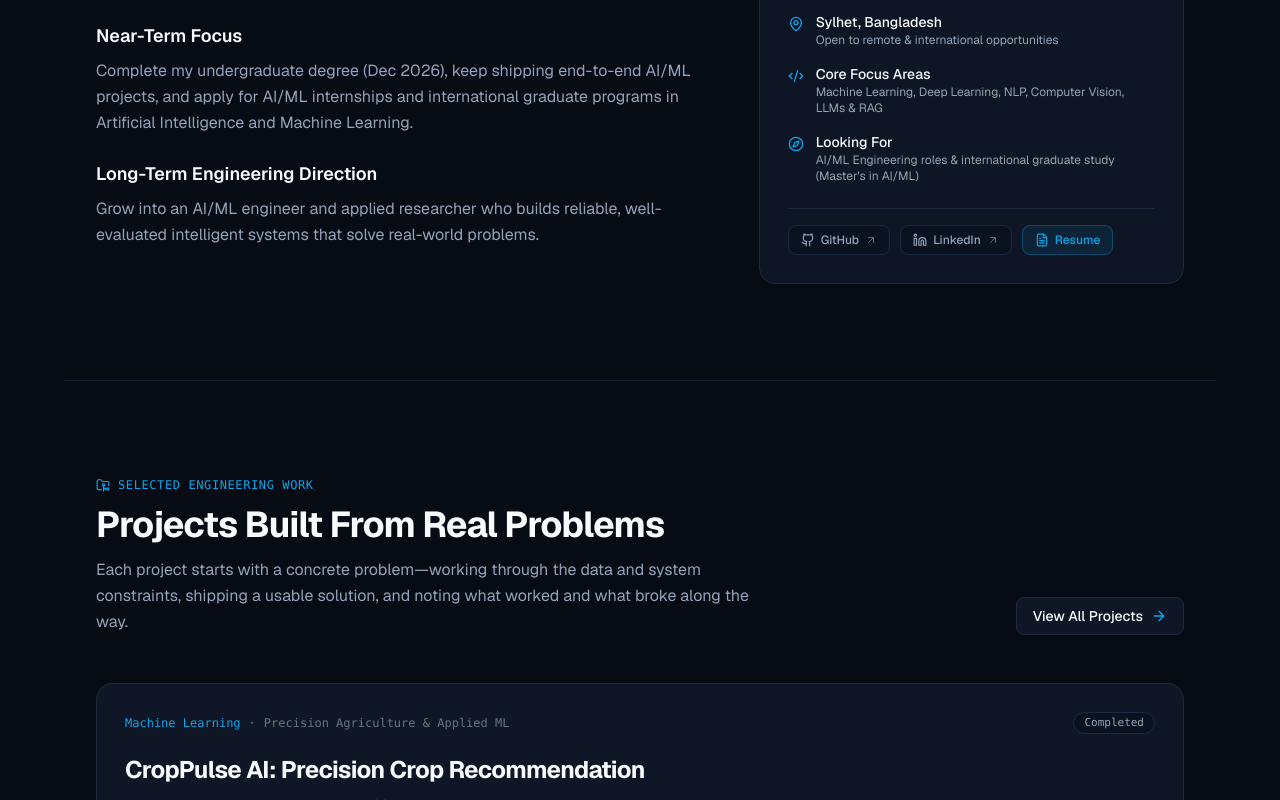
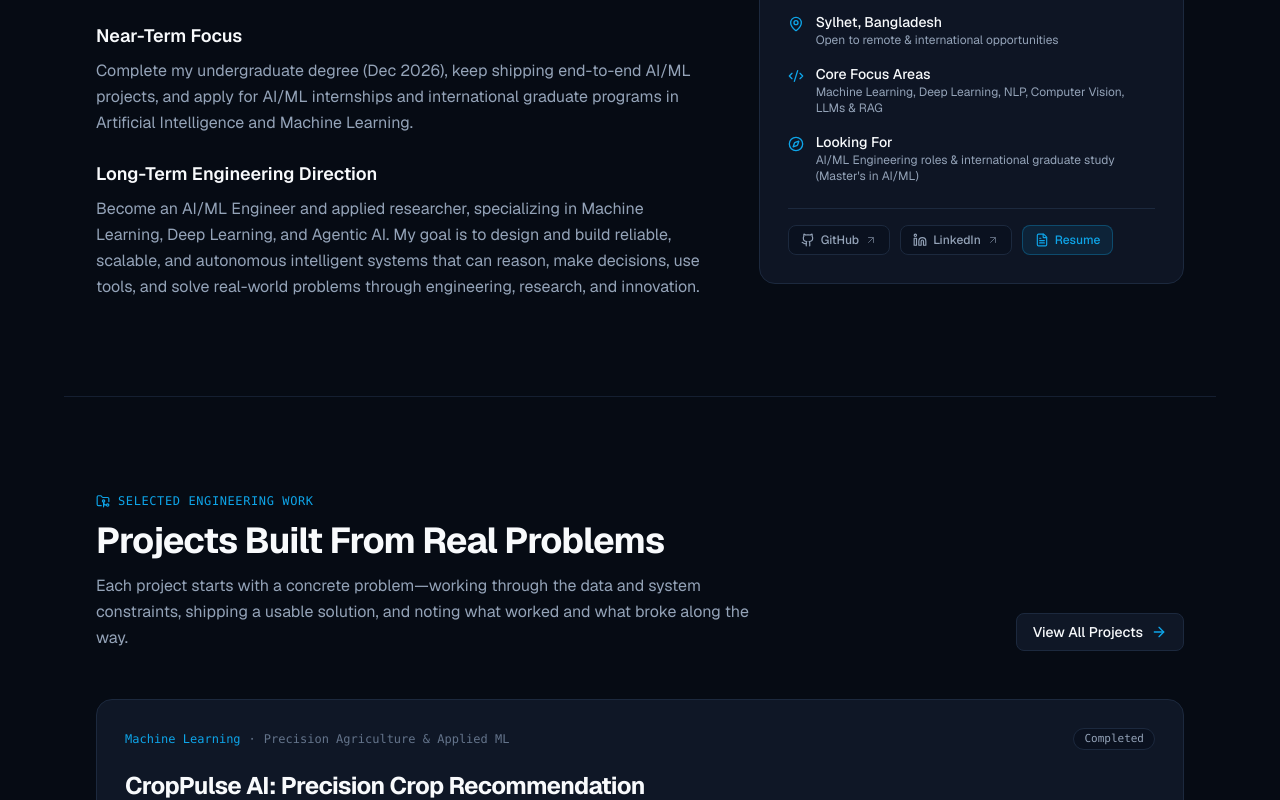
Before and after one commit to anikdey095/portfolio-main, a Next.js app: page / in a window 1280 px wide. Shown: the part 1250-2050 px from the top of the page. Built offline with nearby package versions, Linux system fonts and the light colour scheme.

Commit message:
Fix syntax in AboutSection and update long-term engineering direction

```diff
--- a/src/components/sections/AboutSection.tsx
+++ b/src/components/sections/AboutSection.tsx
@@ -48,7 +48,7 @@ export function AboutSection({ profile = defaultProfile }: { profile?: typeof de
             </h3>
             <p>
               {profile.careerVision?.longTerm?.trim() ||
-                "My goal is to keep growing into a reliable AI/ML Engineer through internships, open-source engineering, and prospective graduate research."}
+                "Become an AI/ML Engineer and applied researcher, specializing in Machine Learning, Deep Learning, and Agentic AI. My goal is to design and build reliable, scalable, and autonomous intelligent systems that can reason, make decisions, use tools, and solve real-world problems through engineering, research, and innovation."}
             </p>
           </div>
         </div>
--- a/src/data/content.json
+++ b/src/data/content.json
@@ -15,7 +15,7 @@
     },
     "careerVision": {
       "nearTerm": "Complete my undergraduate degree (Dec 2026), keep shipping end-to-end AI/ML projects, and apply for AI/ML internships and international graduate programs in Artificial Intelligence and Machine Learning.",
-      "longTerm": "Grow into an AI/ML engineer and applied researcher who builds reliable, well-evaluated intelligent systems that solve real-world problems."
+      "longTerm": "Become an AI/ML Engineer and applied researcher, specializing in Machine Learning, Deep Learning, and Agentic AI. My goal is to design and build reliable, scalable, and autonomous intelligent systems that can reason, make decisions, use tools, and solve real-world problems through engineering, research, and innovation."
     },
     "audiences": {
       "recruiters": "Hands-on experience taking ML and deep learning models from notebooks to deployed web apps — Flask on Vercel, FastAPI + Docker on Render, Streamlit RAG, and TensorFlow.js in the browser.",
--- a/src/data/profile.ts
+++ b/src/data/profile.ts
@@ -14,7 +14,7 @@ export const profile = {
   },
   "careerVision": {
     "nearTerm": "Complete my undergraduate degree (Dec 2026), keep shipping end-to-end AI/ML projects, and apply for AI/ML internships and international graduate programs in Artificial Intelligence and Machine Learning.",
-    "longTerm": "Grow into an AI/ML engineer and applied researcher who builds reliable, well-evaluated intelligent systems that solve real-world problems."
+    "longTerm": "Become an AI/ML Engineer and applied researcher, specializing in Machine Learning, Deep Learning, and Agentic AI. My goal is to design and build reliable, scalable, and autonomous intelligent systems that can reason, make decisions, use tools, and solve real-world problems through engineering, research, and innovation."
   },
   "audiences": {
     "recruiters": "Hands-on experience taking ML and deep learning models from notebooks to deployed web apps — Flask on Vercel, FastAPI + Docker on Render, Streamlit RAG, and TensorFlow.js in the browser.",
--- a/src/lib/portfolioDb.ts
+++ b/src/lib/portfolioDb.ts
@@ -252,6 +252,7 @@ export async function ensurePortfolioInitialized(): Promise<void> {
           {
             $set: {
               subtitle: defaultProfile.subtitle,
+              careerVision: defaultProfile.careerVision,
             },
           }
         ).catch(() => null);
```
